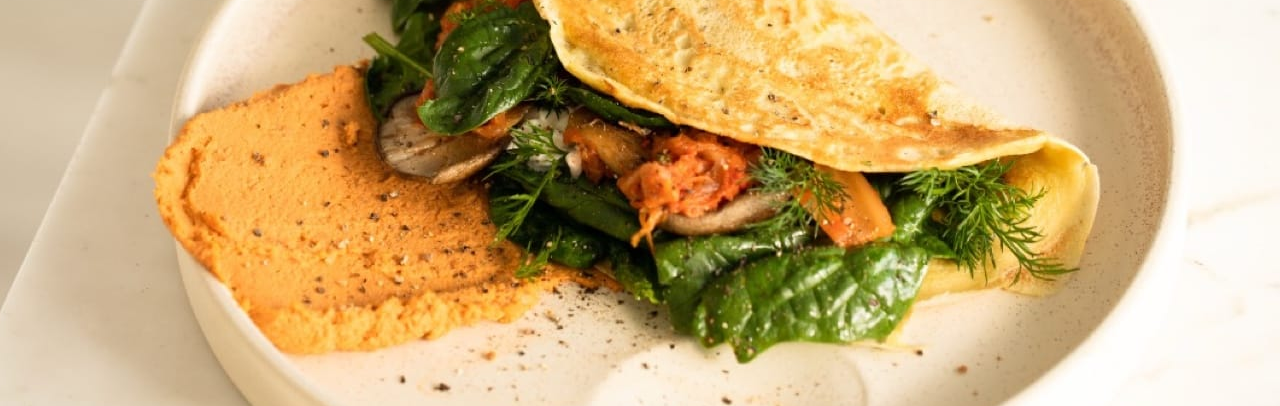
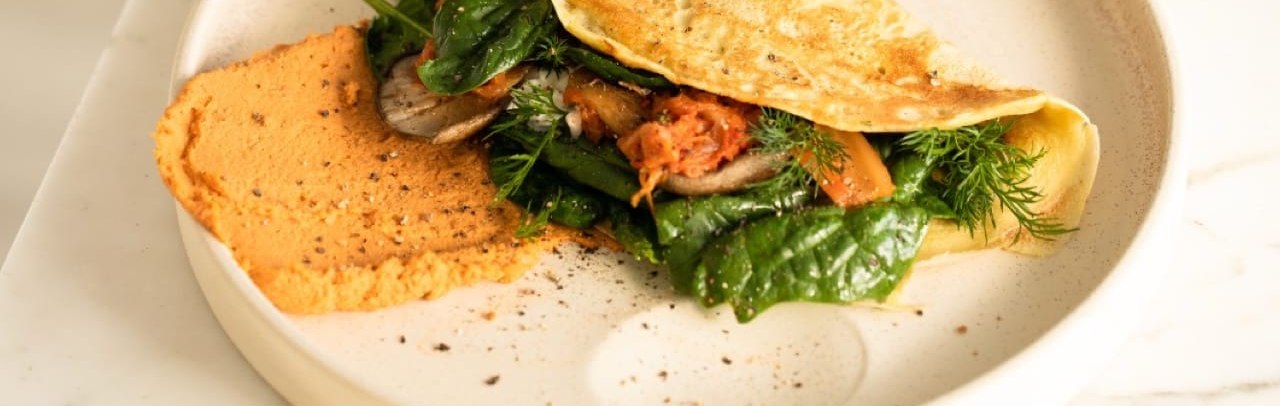
Before and after one commit to Siyaaan/Front-End-Mentor-Recipe, a plain HTML site: page index.html in a window 1280 px wide. Shown: the top 406 px of the page. Drawn offline with Linux system fonts and the light colour scheme.

Commit message:
used flexbox on centering a div

```diff
--- a/index.html
+++ b/index.html
@@ -15,10 +15,11 @@
 </head>
 <body>
 
-<div class="center">
+<div class="parent">
+<div class="child">
   <div class="Introduction">
 
-      <img src="assets/images/image-omelette.jpeg">
+      <img class="image" src="assets/images/image-omelette.jpeg">
       <h1>Simple Omelette Recipe</h1>
 
         <p> An easy and quick dish, perfect for any meal. This classic omelette combines beaten eggs cooked
@@ -87,7 +88,7 @@
     Challenge by <a href="https://www.frontendmentor.io?ref=challenge" target="_blank">Frontend Mentor</a>.
     Coded by <a href="#">Your Name Here</a>.
   </div>
-
+</div>
 </div>
 </body>
 </html>
--- a/style.css
+++ b/style.css
@@ -7,14 +7,20 @@ body {
     background-color: hsl(30, 54%, 90%);
 }
 
-div.center {
-    background-color: white;
-    margin: auto;
-    position: absolute;
-    top: 50%;
-    left: 50%;
-    transform: translate(-50%, -50%);
-    padding: 20px; /* Add your desired padding value here */
-    border-radius: 10px;
+div.parent {
+    display: flex;
+    justify-content: center; /* Horizontally centers the div */
+    align-items: center;     /* Vertically centers the div */
+    height: 90vh;           /* Full height of the viewport */
+     /* You can use any background color */
+}
 
+div.child {
+    padding: 20px;
+    background-color: hsl(30, 54%, 98%);
+    border-radius: 13px;
 }
+
+img.image {
+    border-radius: 13px;
+}
```
